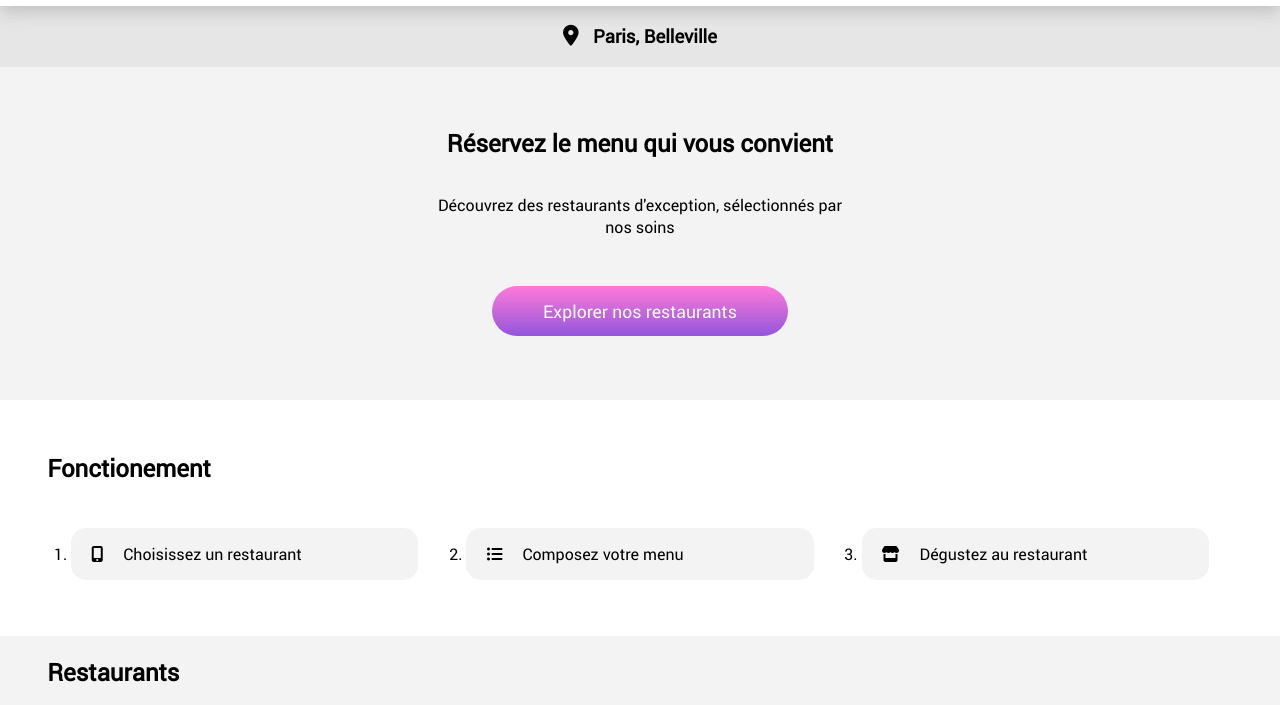
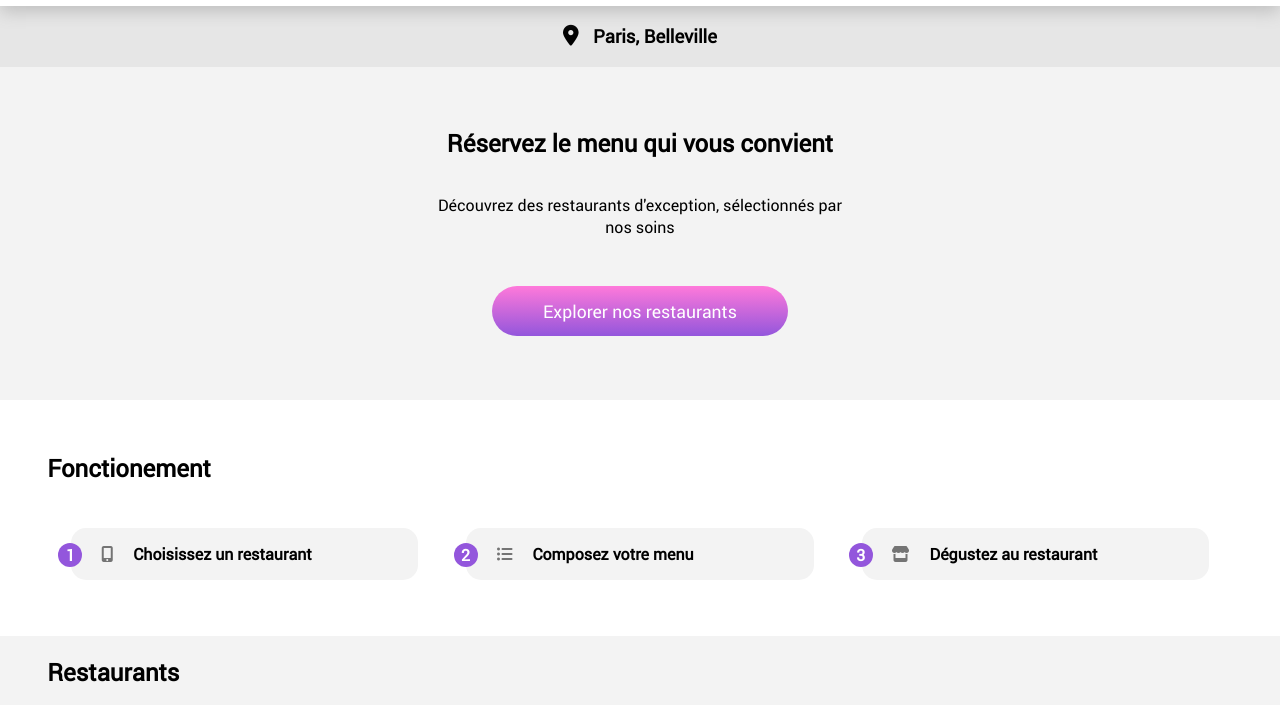
Before and after one commit to LucillePetel/LucillePetel_3_28022021, a website: page index.html in a window 1280 px wide. Shown: the part 81-786 px from the top of the page. Drawn offline with Linux system fonts and the light colour scheme; files whose address does not match are found by name.

Commit message:
finition tuto

```diff
--- a/index.html
+++ b/index.html
@@ -43,7 +43,7 @@
                             <i class="tuto__icon fas fa-list-ul"></i>
                             <span>Composez votre menu</span>
                         </li>
-                        <li>
+                        <li class="tuto__pink">
                             <i class="tuto__icon fas fa-store"></i>
                             <span>Dégustez au restaurant</span>
                         </li>
--- a/sass/pages/_homepage.scss
+++ b/sass/pages/_homepage.scss
@@ -55,6 +55,7 @@
     ol {
         padding: 0;
         margin: 0;
+        counter-reset: tutoList;
         @media screen and (min-width: 1024px){
             display: flex;
             justify-content: space-between;
@@ -62,17 +63,43 @@
 
         li {
             margin: 1.5em;
-            padding: 15px 20px 15px 20px;
+            padding: 15px 20px 15px 30px;
             border-radius: 15px;
             background-color: $colour-background;
             max-width: 1024px;
+            font-weight: 700;
+            list-style: none;
+            counter-increment: tutoList;
+            position: relative;
             @media screen and (min-width: 1024px){
                 width: 400px;
             }
+            &__pink {
+
+            }
+        }
+        li:before {
+            counter-increment: tutoList 0;
+            content: counter(tutoList);
+            background: $colour-primary;
+            height: 1.5rem;
+            width: 1.5rem;
+            border-radius: 100px;
+            display: flex;
+            justify-content: center;
+            align-items: center;
+            color: white;
+            position: absolute;
+            left: -0.8rem
+        }
+        li:hover{
+            background-color: lighten($color: $colour-primary, $amount:29);
         }
     }
     &__icon {
         margin-right: 1rem;
+        color: darken($color: $colour-background, $amount: 50);
+
     }
 }
 
@@ -93,6 +120,9 @@
         }
     }
     &__container{
+        a {
+            width: 100%;
+        }
         @media screen and (min-width: 1024px){
             margin: auto;
             display: flex;
```
Also changed, not shown: public/css/style.css, sass/utils/_animations.scss (renamed from sass/utils/animations.scss), 1 other file.
